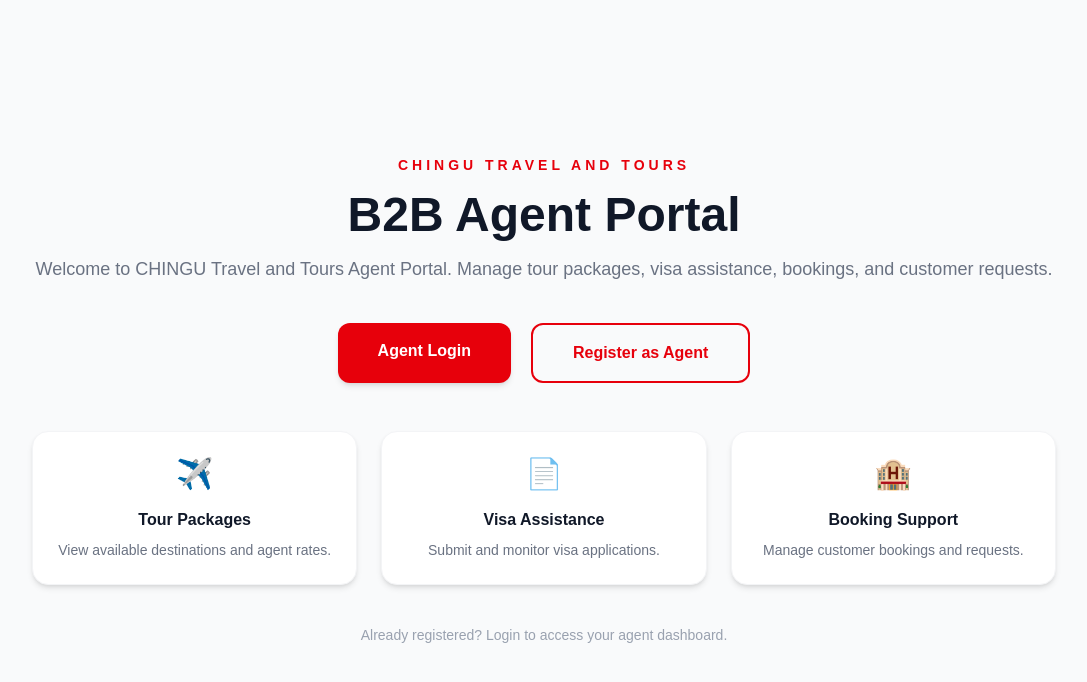
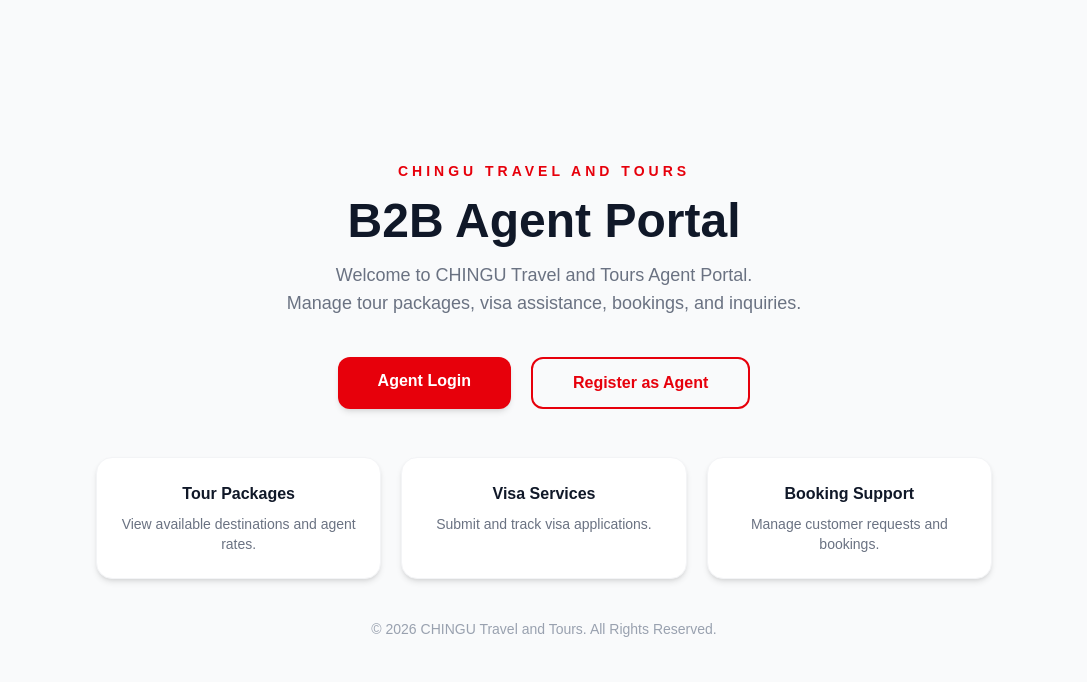
Before and after one commit to chingutravelandtours/chingu-website, a Next.js app: page /agent in a window 1280 px wide. Shown: the top 682 px of the page, without its empty margins (96-1183 px from the left). Built offline with nearby package versions, Linux system fonts and the light colour scheme.

Commit message:
Update page.tsx

```diff
--- a/app/agent/page.tsx
+++ b/app/agent/page.tsx
@@ -2,25 +2,25 @@ export default function AgentPage() {
   return (
     <main className="min-h-screen bg-gray-50 flex items-center justify-center px-5 py-12">
 
-      <div className="w-full max-w-5xl">
+      <div className="w-full max-w-4xl text-center">
 
-        {/* HEADER */}
-        <div className="text-center">
-
+        {/* BRAND */}
         <p className="text-red-600 font-semibold uppercase tracking-[4px] text-sm">
           CHINGU Travel and Tours
         </p>
 
+
+        {/* TITLE */}
         <h1 className="mt-4 text-4xl md:text-5xl font-bold text-gray-900">
           B2B Agent Portal
         </h1>
 
+
         <p className="mt-4 text-gray-500 text-lg">
           Welcome to CHINGU Travel and Tours Agent Portal.
-            Manage tour packages, visa assistance, bookings, and customer requests.
+          <br />
+          Manage tour packages, visa assistance, bookings, and inquiries.
         </p>
-
-        </div>
 
 
         {/* BUTTONS */}
@@ -34,10 +34,9 @@ export default function AgentPage() {
               bg-red-600
               text-white
               px-10
-              py-4
+              py-3
               rounded-xl
               font-semibold
-              text-center
               hover:bg-red-700
               transition
               shadow-md
@@ -55,10 +54,9 @@ export default function AgentPage() {
               border-red-600
               text-red-600
               px-10
-              py-4
+              py-3
               rounded-xl
               font-semibold
-              text-center
               hover:bg-red-600
               hover:text-white
               transition
@@ -72,30 +70,19 @@ export default function AgentPage() {
 
 
         {/* FEATURES */}
-        <div className="
-          mt-12
-          grid
-          grid-cols-1
-          md:grid-cols-3
-          gap-6
-        ">
+        <div className="mt-12 grid grid-cols-1 md:grid-cols-3 gap-5">
 
 
           <div className="
             bg-white
             rounded-2xl
+            p-6
             shadow-md
             border
             border-gray-100
-            p-6
-            text-center
           ">
 
-            <div className="text-3xl">
-              ✈️
-            </div>
-
-            <h2 className="mt-4 font-bold text-gray-900">
+            <h2 className="font-bold text-gray-900">
               Tour Packages
             </h2>
 
@@ -110,23 +97,18 @@ export default function AgentPage() {
           <div className="
             bg-white
             rounded-2xl
+            p-6
             shadow-md
             border
             border-gray-100
-            p-6
-            text-center
           ">
 
-            <div className="text-3xl">
-              📄
-            </div>
-
-            <h2 className="mt-4 font-bold text-gray-900">
-              Visa Assistance
+            <h2 className="font-bold text-gray-900">
+              Visa Services
             </h2>
 
             <p className="mt-2 text-sm text-gray-500">
-              Submit and monitor visa applications.
+              Submit and track visa applications.
             </p>
 
           </div>
@@ -136,23 +118,18 @@ export default function AgentPage() {
           <div className="
             bg-white
             rounded-2xl
+            p-6
             shadow-md
             border
             border-gray-100
-            p-6
-            text-center
           ">
 
-            <div className="text-3xl">
-              🏨
-            </div>
-
-            <h2 className="mt-4 font-bold text-gray-900">
+            <h2 className="font-bold text-gray-900">
               Booking Support
             </h2>
 
             <p className="mt-2 text-sm text-gray-500">
-              Manage customer bookings and requests.
+              Manage customer requests and bookings.
             </p>
 
           </div>
@@ -161,14 +138,10 @@ export default function AgentPage() {
         </div>
 
 
-        {/* FOOTER NOTE */}
-        <div className="text-center mt-10">
-
-          <p className="text-sm text-gray-400">
-            Already registered? Login to access your agent dashboard.
+        {/* FOOTER */}
+        <p className="mt-10 text-sm text-gray-400">
+          © 2026 CHINGU Travel and Tours. All Rights Reserved.
         </p>
-
-        </div>
 
 
       </div>
```
Lines whose indentation alone changed are shown as unchanged.
